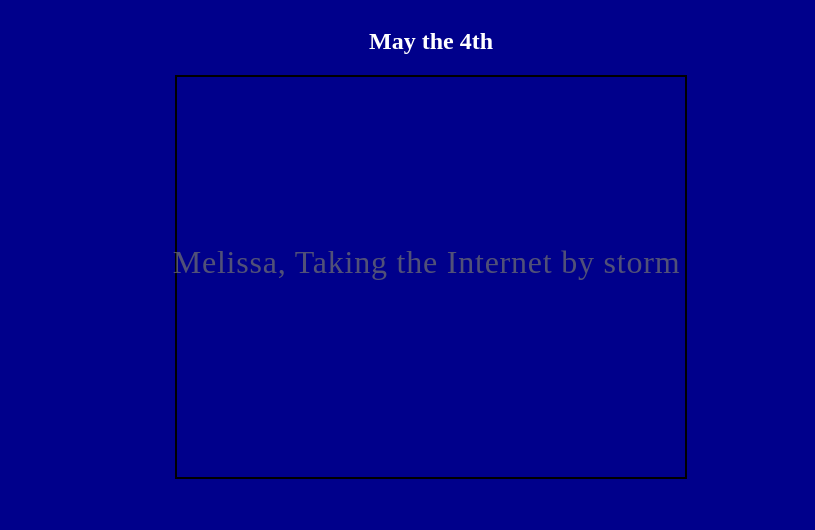
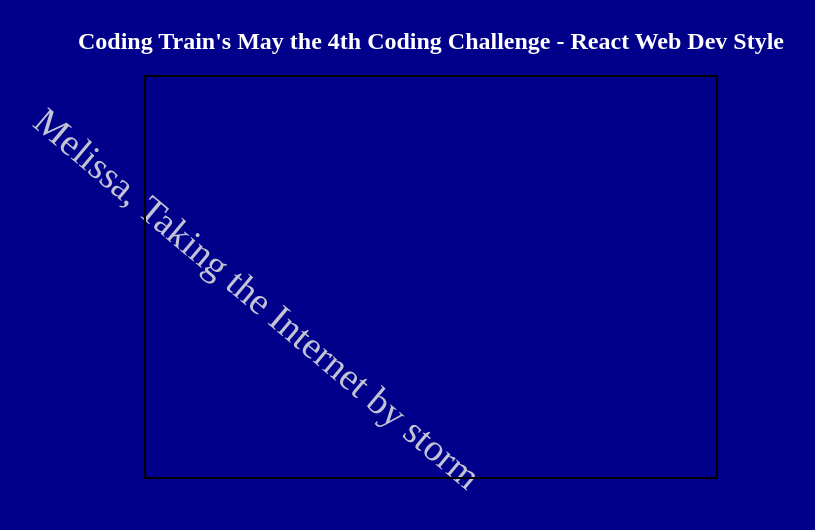
Before and after one commit to melissa-24/codeing-train-may-the-4th, a React (Create React App) app: page / in a window 1280 px wide. Shown: the top 530 px of the page, without its empty margins (209-1024 px from the left). Built offline with nearby package versions, Linux system fonts and the light colour scheme.

Commit message:
rotating text

```diff
--- a/src/App.js
+++ b/src/App.js
@@ -9,7 +9,7 @@ class App extends React.Component {
   render() {
     return (
       <>
-      <h2>May the 4th</h2>
+      <h2>Coding Train's May the 4th Coding Challenge - React Web Dev Style</h2>
       {/* <div className='text'>{myText().map(sentence => <p>{sentence}</p>)}</div> */}
       <Scrolling myText='Melissa, Taking the Internet by storm' />
       </>
--- a/src/components/Scrolling.jsx
+++ b/src/components/Scrolling.jsx
@@ -7,9 +7,8 @@ const Scrolling = ({ myText }) => {
     const [key, setKey] = useState(1)
 
     const scroll = useSpring({
-        from: { transform: "translate(-10px, 400px)", opacity: '100%', color: '#000', 'letter-spacing': '3px' },
-        to: { transform: 'translate(0, -20px)', opacity: '50%', color: '#ccc', 'letter-spacing': '-1px'},
-        // transform: 'translate3d(0px,0,0) scale(1) rotateX(0deg)'
+        from: { transform: "translate(-10px, 600px)", opacity: '100%', color: '#fff', 'letter-spacing': '4px', 'z-index': '0', 'font-size': '60px', rotate: '-360deg'},
+        to: { transform: 'translate(0, -5px)', opacity: '75%', color: '#ccc', 'letter-spacing': '-3px', 'z-index': '-1000', 'font-size': '20px', rotate: '360deg'},
         config: { duration: 9000 },
         reset: true,
         onRest: () => {
```
